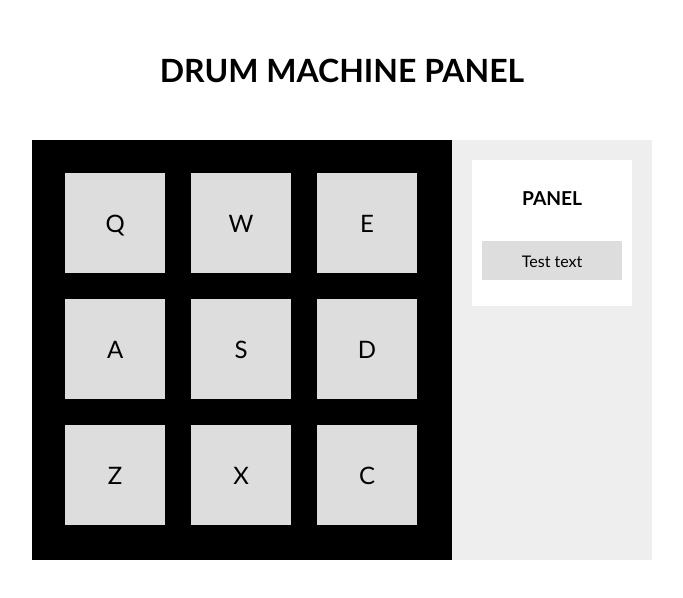
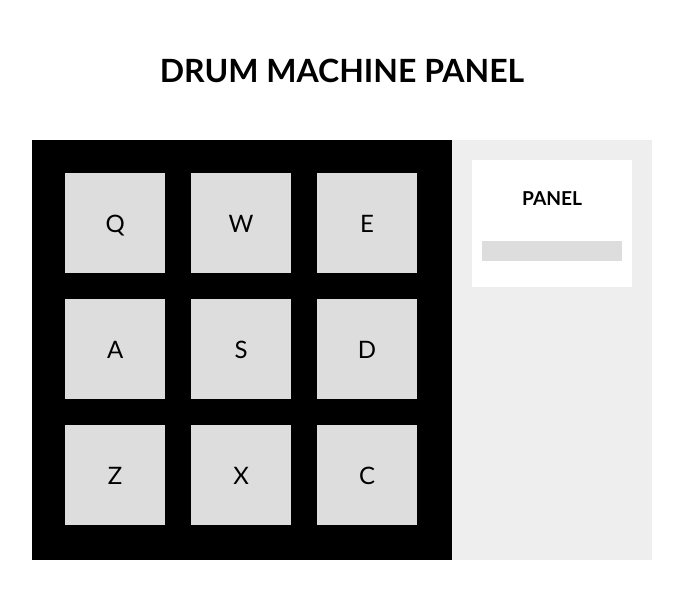
Before and after one commit to hajczek/drum-machine, a React (Create React App) app: page / in a window 1280 px wide. Shown: the top 598 px of the page, without its empty margins (298-981 px from the left). Built offline with nearby package versions, Linux system fonts and the light colour scheme; the HTML template or start-up script is replaced by a standard one.

Commit message:
Added action for isplay name of pad on text field after clicked pad

```diff
--- a/public/index.html
+++ b/public/index.html
@@ -8,34 +8,10 @@
       name="description"
       content="Web site created using create-react-app"
     />
-    <!--
-      manifest.json provides metadata used when your web app is installed on a
-      user's mobile device or desktop. See https://developers.google.com/web/fundamentals/web-app-manifest/
-    -->
-    <link rel="manifest" href="%PUBLIC_URL%/manifest.json" />
-    <!--
-      Notice the use of %PUBLIC_URL% in the tags above.
-      It will be replaced with the URL of the `public` folder during the build.
-      Only files inside the `public` folder can be referenced from the HTML.
-
-      Unlike "/favicon.ico" or "favicon.ico", "%PUBLIC_URL%/favicon.ico" will
-      work correctly both with client-side routing and a non-root public URL.
-      Learn how to configure a non-root public URL by running `npm run build`.
-    -->
     <title>Drum machine</title>
   </head>
   <body>
     <noscript>You need to enable JavaScript to run this app.</noscript>
     <div id="root"></div>
-    <!--
-      This HTML file is a template.
-      If you open it directly in the browser, you will see an empty page.
-
-      You can add webfonts, meta tags, or analytics to this file.
-      The build step will place the bundled scripts into the <body> tag.
-
-      To begin the development, run `npm start` or `yarn start`.
-      To create a production bundle, use `npm run build` or `yarn build`.
-    -->
   </body>
 </html>
--- a/src/App.js
+++ b/src/App.js
@@ -17,8 +17,10 @@ class App extends Component {
     };
   }
 
-  playSound(){
-    console.log('It was clicked');
+  playSound(e){
+    const textField = document.getElementById('text-field');
+    // Display name of pad on text field
+    textField.innerHTML = e.target.textContent;
   }
 
   render() {
@@ -85,7 +87,7 @@ class App extends Component {
           </div>
           <div className="panel">
             <h2>PANEL</h2>
-            <p className="display-text">Test text</p>
+            <p className="display-text" id="text-field"></p>
           </div>
         </div>
       </div>
```
Also changed, not shown: public/manifest.json (deleted).
